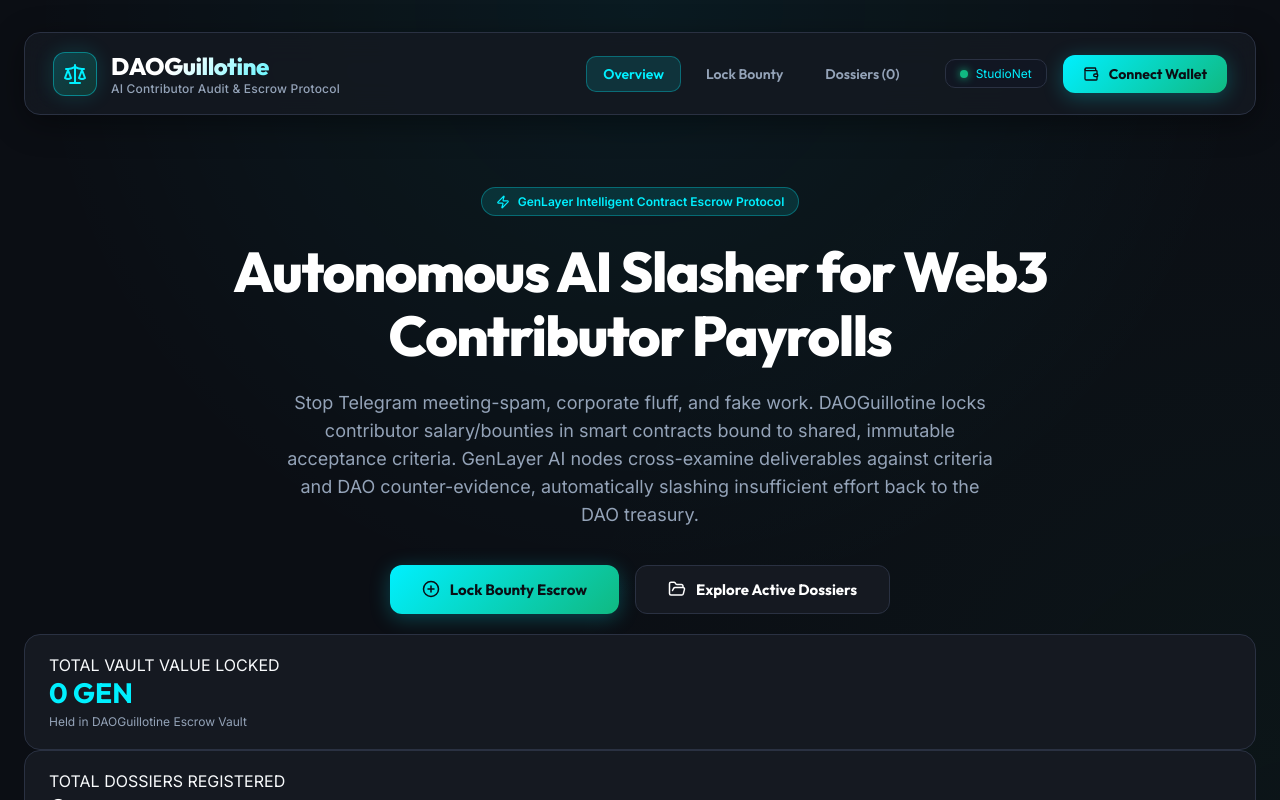
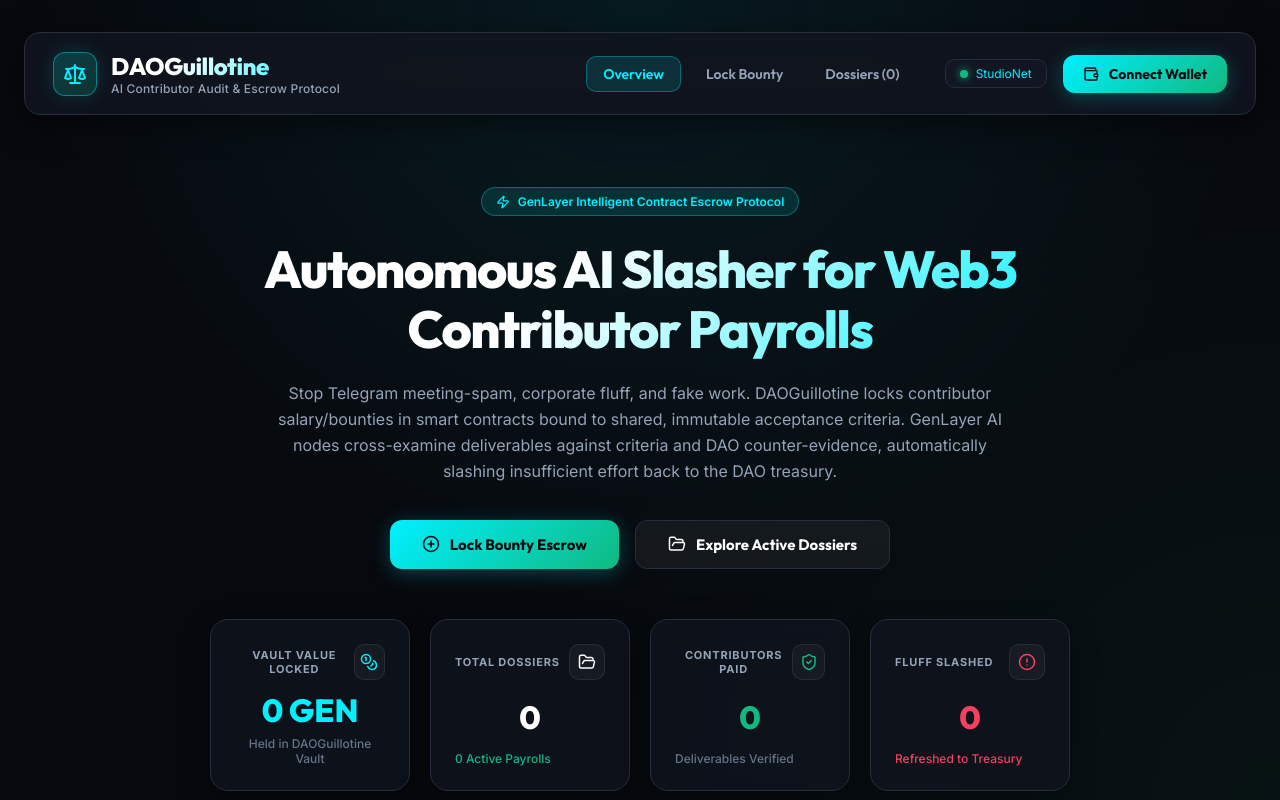
Before and after one commit to Tannpd/daoguillotine-slasher, a React (Vite) app in the folder frontend/: page / in a window 1280 px wide. Shown: the top 800 px of the page. Built offline with nearby package versions, Linux system fonts and the light colour scheme.

Commit message:
style(ui): redesign landing stats grid into modern 4-column horizontal glassmorphism card layout with hover glows

```diff
--- a/frontend/src/App.jsx
+++ b/frontend/src/App.jsx
@@ -242,7 +242,7 @@
               Stop Telegram meeting-spam, corporate fluff, and fake work. DAOGuillotine locks contributor salary/bounties in smart contracts bound to shared, immutable acceptance criteria. GenLayer AI nodes cross-examine deliverables against criteria and DAO counter-evidence, automatically slashing insufficient effort back to the DAO treasury.
             </p>
 
-            <div style={{ display: 'flex', gap: '16px', justifyContent: 'center' }}>
+            <div style={{ display: 'flex', gap: '16px', justifyContent: 'center', marginBottom: '50px' }}>
               <button onClick={() => setActiveTab('CREATE_PAYROLL')} className="btn-primary" style={{ width: 'auto', padding: '14px 32px', fontSize: '15px' }}>
                 <PlusCircle size={18} />
                 Lock Bounty Escrow
@@ -252,43 +252,64 @@
                 Explore Active Dossiers
               </button>
             </div>
-          </div>
 
-          {/* Stats Bar */}
+            {/* STUNNING 4-COLUMN HORIZONTAL STATS GRID */}
             <div className="stats-grid">
               <div className="stat-card">
-              <div className="stat-title">TOTAL VAULT VALUE LOCKED</div>
+                <div className="stat-header">
+                  <span>VAULT VALUE LOCKED</span>
+                  <div className="stat-icon-wrapper">
+                    <Coins size={18} color="var(--primary-cyan)" />
+                  </div>
+                </div>
                 <div className="stat-value" style={{ color: 'var(--primary-cyan)' }}>
                   {formatGen(contractBalance)} GEN
                 </div>
-              <div style={{ fontSize: '12px', color: 'var(--text-muted)', marginTop: '4px' }}>
-                Held in DAOGuillotine Escrow Vault
+                <div className="stat-footer">
+                  Held in DAOGuillotine Vault
                 </div>
               </div>
 
               <div className="stat-card">
-              <div className="stat-title">TOTAL DOSSIERS REGISTERED</div>
+                <div className="stat-header">
+                  <span>TOTAL DOSSIERS</span>
+                  <div className="stat-icon-wrapper">
+                    <FolderOpen size={18} color="#FFF" />
+                  </div>
+                </div>
                 <div className="stat-value">{payrolls.length}</div>
-              <div style={{ fontSize: '12px', color: '#10B981', marginTop: '4px' }}>
+                <div className="stat-footer" style={{ color: '#10B981' }}>
                   {payrolls.filter(p => p.status === 'ACTIVE' || p.status === 'DISPUTED').length} Active Payrolls
                 </div>
               </div>
 
               <div className="stat-card">
-              <div className="stat-title">CONTRIBUTORS PAID</div>
+                <div className="stat-header">
+                  <span>CONTRIBUTORS PAID</span>
+                  <div className="stat-icon-wrapper">
+                    <ShieldCheck size={18} color="var(--emerald-success)" />
+                  </div>
+                </div>
                 <div className="stat-value" style={{ color: 'var(--emerald-success)' }}>{paidCount}</div>
-              <div style={{ fontSize: '12px', color: 'var(--text-muted)', marginTop: '4px' }}>
-                Tangible Deliverables Verified
+                <div className="stat-footer">
+                  Deliverables Verified
                 </div>
               </div>
 
               <div className="stat-card">
-              <div className="stat-title">FLUFF WORK SLASHED</div>
-              <div className="stat-value" style={{ color: 'var(--rose-slash)' }}>{slashedCount}</div>
-              <div style={{ fontSize: '12px', color: 'var(--rose-slash)', marginTop: '4px' }}>
-                Refreshed to DAO Treasury
+                <div className="stat-header">
+                  <span>FLUFF SLASHED</span>
+                  <div className="stat-icon-wrapper">
+                    <AlertCircle size={18} color="var(--rose-slash)" />
                   </div>
                 </div>
+                <div className="stat-value" style={{ color: 'var(--rose-slash)' }}>{slashedCount}</div>
+                <div className="stat-footer" style={{ color: 'var(--rose-slash)' }}>
+                  Refreshed to Treasury
+                </div>
+              </div>
+            </div>
+
           </div>
         </main>
       )}
@@ -461,12 +482,12 @@
 
                         {/* Detail Info Grid */}
                         <div style={{ display: 'grid', gridTemplateColumns: '1fr 1fr', gap: '16px', marginBottom: '24px' }}>
-                          <div style={{ background: '#0D1017', border: '1px solid var(--border-color)', borderRadius: '12px', padding: '14px 18px' }}>
+                          <div style={{ background: '#090C12', border: '1px solid var(--border-color)', borderRadius: '12px', padding: '14px 18px' }}>
                             <div style={{ fontSize: '11px', color: 'var(--text-muted)', fontWeight: 600 }}>DAO SOURCE (ESCROW OWNER)</div>
                             <div style={{ fontSize: '12px', color: '#FFF', fontFamily: 'var(--font-mono)', marginTop: '4px' }}>{selectedPayroll.dao}</div>
                           </div>
 
-                          <div style={{ background: '#0D1017', border: '1px solid var(--border-color)', borderRadius: '12px', padding: '14px 18px' }}>
+                          <div style={{ background: '#090C12', border: '1px solid var(--border-color)', borderRadius: '12px', padding: '14px 18px' }}>
                             <div style={{ fontSize: '11px', color: 'var(--text-muted)', fontWeight: 600 }}>CONTRIBUTOR RECIPIENT</div>
                             <div style={{ fontSize: '12px', color: '#FFF', fontFamily: 'var(--font-mono)', marginTop: '4px' }}>{selectedPayroll.contributor}</div>
                           </div>
@@ -604,7 +625,7 @@
                                 <div style={{ display: 'flex', flexDirection: 'column', gap: '20px' }}>
 
                                   {/* STAGE 1: SUBMIT WORK PROOF */}
-                                  <form onSubmit={handleSubmitWorkProof} style={{ background: '#0D1017', border: '1px solid var(--border-color)', borderRadius: '12px', padding: '20px' }}>
+                                  <form onSubmit={handleSubmitWorkProof} style={{ background: '#090C12', border: '1px solid var(--border-color)', borderRadius: '12px', padding: '20px' }}>
                                     <div style={{ fontSize: '13px', fontWeight: 700, color: 'var(--primary-cyan)', marginBottom: '10px', display: 'flex', alignItems: 'center', gap: '8px' }}>
                                       <FileCode size={16} />
                                       STAGE 1: SUBMIT WORK PROOF & OPEN DAO CHALLENGE WINDOW
@@ -625,7 +646,7 @@
                                   </form>
 
                                   {/* STAGE 2: SUBMIT COUNTER EVIDENCE */}
-                                  <form onSubmit={handleSubmitCounterEvidence} style={{ background: '#0D1017', border: '1px dashed var(--rose-slash)', borderRadius: '12px', padding: '20px' }}>
+                                  <form onSubmit={handleSubmitCounterEvidence} style={{ background: '#090C12', border: '1px dashed var(--rose-slash)', borderRadius: '12px', padding: '20px' }}>
                                     <div style={{ fontSize: '13px', fontWeight: 700, color: 'var(--rose-slash)', marginBottom: '10px', display: 'flex', alignItems: 'center', gap: '8px' }}>
                                       <Shield size={16} />
                                       DAO CHALLENGE WINDOW: SUBMIT COUNTER-EVIDENCE
@@ -676,7 +697,7 @@
                               </div>
                             </div>
                           ) : (
-                            <div style={{ background: '#0D1017', padding: '20px', borderRadius: '12px', border: '1px solid var(--border-color)', color: 'var(--text-muted)', textAlign: 'center', fontSize: '13px' }}>
+                            <div style={{ background: '#090C12', padding: '20px', borderRadius: '12px', border: '1px solid var(--border-color)', color: 'var(--text-muted)', textAlign: 'center', fontSize: '13px' }}>
                               Dossier Finalized. Payout settled, slashed, or reclaimed on-chain.
                             </div>
                           )}
--- a/frontend/src/index.css
+++ b/frontend/src/index.css
@@ -1,11 +1,11 @@
 @import url('https://fonts.googleapis.com/css2?family=Inter:wght@300;400;500;600;700&family=Outfit:wght@500;600;700;800&family=JetBrains+Mono:wght@400;500;600&display=swap');
 
 :root {
-  --bg-dark: #0B0E14;
-  --bg-card: #151921;
-  --bg-card-hover: #1C222E;
-  --bg-surface: #1E232F;
-  --border-color: #2A3142;
+  --bg-dark: #07090E;
+  --bg-card: #11151F;
+  --bg-card-hover: #181E2C;
+  --bg-surface: #1E2433;
+  --border-color: #262D3D;
   --border-focus: #00F0FF;
 
   --primary-cyan: #00F0FF;
@@ -38,8 +38,8 @@
   overflow-x: hidden;
   position: relative;
   background-image:
-    radial-gradient(circle at 50% 0%, rgba(0, 240, 255, 0.06) 0%, transparent 60%),
-    radial-gradient(circle at 100% 100%, rgba(16, 185, 129, 0.04) 0%, transparent 50%);
+    radial-gradient(circle at 50% 0%, rgba(0, 240, 255, 0.08) 0%, transparent 60%),
+    radial-gradient(circle at 100% 100%, rgba(16, 185, 129, 0.05) 0%, transparent 50%);
   background-attachment: fixed;
 }
 
@@ -56,12 +56,12 @@
   justify-content: space-between;
   align-items: center;
   padding: 18px 28px;
-  background: rgba(21, 25, 33, 0.85);
+  background: rgba(17, 21, 31, 0.85);
   backdrop-filter: blur(16px);
   border: 1px solid var(--border-color);
   border-radius: 16px;
   margin-bottom: 32px;
-  box-shadow: 0 8px 32px rgba(0, 0, 0, 0.4);
+  box-shadow: 0 8px 32px rgba(0, 0, 0, 0.5);
 }
 
 .brand-logo {
@@ -132,344 +132,141 @@
 }
 
 /* --- LANDING PAGE STYLES --- */
-.landing-wrapper {
-  display: flex;
-  flex-direction: column;
-  gap: 60px;
-}
-
 .hero-section {
   text-align: center;
-  padding: 40px 20px 20px 20px;
+  padding: 40px 20px 30px 20px;
   max-width: 900px;
   margin: 0 auto;
 }
 
-.hero-badge {
-  display: inline-flex;
-  align-items: center;
-  gap: 8px;
-  padding: 8px 18px;
-  background: rgba(0, 240, 255, 0.08);
-  border: 1px solid rgba(0, 240, 255, 0.3);
-  border-radius: 30px;
-  font-family: var(--font-mono);
-  font-size: 12px;
-  font-weight: 600;
-  color: var(--primary-cyan);
-  margin-bottom: 24px;
-  box-shadow: 0 0 20px rgba(0, 240, 255, 0.1);
-}
-
 .hero-title {
   font-family: var(--font-heading);
-  font-size: 56px;
+  font-size: 52px;
   font-weight: 800;
   line-height: 1.15;
   letter-spacing: -1.5px;
-  color: #FFF;
+  background: linear-gradient(135deg, #FFFFFF 40%, var(--primary-cyan) 100%);
+  -webkit-background-clip: text;
+  -webkit-text-fill-color: transparent;
   margin-bottom: 20px;
 }
 
-.gradient-text {
-  background: linear-gradient(135deg, #00F0FF 0%, #10B981 100%);
-  -webkit-background-clip: text;
-  -webkit-text-fill-color: transparent;
-}
-
 .hero-description {
-  font-size: 18px;
+  font-size: 16px;
   color: var(--text-muted);
-  line-height: 28px;
-  max-width: 720px;
+  line-height: 26px;
+  max-width: 760px;
   margin: 0 auto 36px auto;
 }
 
-.hero-cta-group {
-  display: flex;
-  justify-content: center;
-  gap: 16px;
-  margin-bottom: 60px;
+/* --- STUNNING STATS GRID & CARDS --- */
+.stats-grid {
+  display: grid;
+  grid-template-columns: repeat(4, 1fr);
+  gap: 20px;
+  margin-top: 40px;
+  width: 100%;
 }
 
-.btn-secondary {
-  display: inline-flex;
-  align-items: center;
-  gap: 10px;
-  padding: 16px 32px;
-  border-radius: 12px;
-  font-family: var(--font-heading);
-  font-size: 16px;
-  font-weight: 700;
-  color: #FFF;
-  background: var(--bg-card);
-  border: 1px solid var(--border-color);
-  cursor: pointer;
-  transition: all 0.25s ease;
+@media (max-width: 1024px) {
+  .stats-grid {
+    grid-template-columns: repeat(2, 1fr);
+  }
 }
 
-.btn-secondary:hover {
-  background: var(--bg-card-hover);
-  border-color: rgba(255, 255, 255, 0.2);
-  transform: translateY(-2px);
-}
-
-/* Hero Stats Bar */
-.hero-stats {
-  display: flex;
-  align-items: center;
-  justify-content: space-around;
-  background: var(--bg-card);
-  border: 1px solid var(--border-color);
-  border-radius: 20px;
-  padding: 24px 32px;
-  box-shadow: 0 12px 32px rgba(0, 0, 0, 0.3);
-}
-
-.hero-stat-item {
-  text-align: center;
-}
-
-.hero-stat-num {
-  font-family: var(--font-heading);
-  font-size: 32px;
-  font-weight: 800;
-  color: #FFF;
-}
-
-.hero-stat-lbl {
-  font-size: 13px;
-  color: var(--text-muted);
-  font-weight: 500;
-  margin-top: 4px;
-}
-
-.hero-stat-divider {
-  width: 1px;
-  height: 40px;
-  background: var(--border-color);
-}
-
-/* Feature Grid */
-.features-grid {
-  display: grid;
-  grid-template-columns: repeat(auto-fit, minmax(320px, 1fr));
-  gap: 24px;
-}
-
-.feature-card {
-  background: var(--bg-card);
-  border: 1px solid var(--border-color);
-  border-radius: 20px;
-  padding: 32px;
-  transition: all 0.25s ease;
-}
-
-.feature-card:hover {
-  border-color: rgba(0, 240, 255, 0.3);
-  transform: translateY(-4px);
-  box-shadow: 0 16px 36px rgba(0, 0, 0, 0.4);
-}
-
-.feature-icon {
-  width: 52px;
-  height: 52px;
-  border-radius: 14px;
-  display: flex;
-  align-items: center;
-  justify-content: center;
-  margin-bottom: 20px;
-}
-
-.feature-title {
-  font-family: var(--font-heading);
-  font-size: 20px;
-  font-weight: 700;
-  color: #FFF;
-  margin-bottom: 12px;
-}
-
-.feature-text {
-  font-size: 14px;
-  color: var(--text-muted);
-  line-height: 22px;
-}
-
-.code-tag {
-  font-family: var(--font-mono);
-  background: rgba(0, 240, 255, 0.1);
-  color: var(--primary-cyan);
-  padding: 2px 6px;
-  border-radius: 4px;
-  font-size: 12px;
-}
-
-/* How It Works Panel */
-.how-it-works-panel {
-  background: var(--bg-card);
-  border: 1px solid var(--border-color);
-  border-radius: 24px;
-  padding: 48px;
-  text-align: center;
-}
-
-.section-heading {
-  font-family: var(--font-heading);
-  font-size: 32px;
-  font-weight: 800;
-  color: #FFF;
-  margin-bottom: 8px;
-}
-
-.section-sub {
-  font-size: 15px;
-  color: var(--text-muted);
-  margin-bottom: 40px;
-}
-
-.steps-container {
-  display: grid;
-  grid-template-columns: repeat(auto-fit, minmax(280px, 1fr));
-  gap: 24px;
-  text-align: left;
-}
-
-.step-box {
-  background: #0D1017;
-  border: 1px solid var(--border-color);
-  border-radius: 16px;
-  padding: 28px;
-  position: relative;
-}
-
-.step-number {
-  font-family: var(--font-heading);
-  font-size: 40px;
-  font-weight: 800;
-  color: var(--primary-cyan);
-  opacity: 0.3;
-  margin-bottom: 12px;
-}
-
-.step-title {
-  font-family: var(--font-heading);
-  font-size: 18px;
-  font-weight: 700;
-  color: #FFF;
-  margin-bottom: 8px;
-}
-
-.step-desc {
-  font-size: 13px;
-  color: var(--text-muted);
-  line-height: 20px;
-}
-
-/* --- STAT GRID & CARDS --- */
-.stat-grid {
-  display: grid;
-  grid-template-columns: repeat(auto-fit, minmax(240px, 1fr));
-  gap: 20px;
-  margin-bottom: 32px;
+@media (max-width: 640px) {
+  .stats-grid {
+    grid-template-columns: 1fr;
+  }
 }
 
 .stat-card {
-  background: var(--bg-card);
+  background: rgba(17, 21, 31, 0.75);
+  backdrop-filter: blur(12px);
   border: 1px solid var(--border-color);
-  border-radius: 16px;
-  padding: 20px 24px;
-  transition: all 0.25s ease;
+  border-radius: 18px;
+  padding: 24px;
+  transition: all 0.3s cubic-bezier(0.4, 0, 0.2, 1);
   position: relative;
   overflow: hidden;
+  display: flex;
+  flex-direction: column;
+  justify-content: space-between;
+  box-shadow: 0 10px 30px rgba(0, 0, 0, 0.3);
+}
+
+.stat-card::before {
+  content: '';
+  position: absolute;
+  top: 0;
+  left: 0;
+  right: 0;
+  height: 2px;
+  background: linear-gradient(90deg, transparent, var(--primary-cyan), transparent);
+  opacity: 0;
+  transition: opacity 0.3s ease;
 }
 
 .stat-card:hover {
-  border-color: rgba(0, 240, 255, 0.3);
-  transform: translateY(-2px);
-  box-shadow: 0 12px 24px rgba(0, 0, 0, 0.3);
+  background: rgba(24, 30, 44, 0.9);
+  border-color: rgba(0, 240, 255, 0.4);
+  transform: translateY(-4px);
+  box-shadow: 0 16px 36px rgba(0, 240, 255, 0.12);
+}
+
+.stat-card:hover::before {
+  opacity: 1;
 }
 
 .stat-header {
   display: flex;
   justify-content: space-between;
   align-items: center;
+  font-size: 11px;
+  font-weight: 700;
+  letter-spacing: 0.8px;
   color: var(--text-muted);
-  font-size: 12px;
-  font-weight: 600;
-  letter-spacing: 0.5px;
-  margin-bottom: 12px;
   text-transform: uppercase;
+  margin-bottom: 14px;
+}
+
+.stat-icon-wrapper {
+  width: 36px;
+  height: 36px;
+  border-radius: 10px;
+  display: flex;
+  align-items: center;
+  justify-content: center;
+  background: rgba(255, 255, 255, 0.04);
+  border: 1px solid rgba(255, 255, 255, 0.08);
 }
 
 .stat-value {
   font-family: var(--font-heading);
-  font-size: 28px;
-  font-weight: 700;
+  font-size: 32px;
+  font-weight: 800;
   color: #FFF;
+  line-height: 1;
+  margin-bottom: 10px;
 }
 
-/* Tabs */
-.tabs-header {
-  display: flex;
-  gap: 12px;
-  border-bottom: 1px solid var(--border-color);
-  padding-bottom: 16px;
-  margin-bottom: 28px;
-}
-
-.tab-btn {
+.stat-footer {
+  font-size: 12px;
+  color: var(--text-dim);
+  font-weight: 500;
   display: flex;
   align-items: center;
-  gap: 10px;
-  padding: 12px 22px;
-  border-radius: 12px;
-  font-family: var(--font-heading);
-  font-size: 15px;
-  font-weight: 600;
-  color: var(--text-muted);
-  background: transparent;
-  border: 1px solid transparent;
-  cursor: pointer;
-  transition: all 0.2s ease;
-}
-
-.tab-btn:hover {
-  color: var(--text-main);
-  background: rgba(255, 255, 255, 0.04);
-}
-
-.tab-btn.active {
-  color: var(--primary-cyan);
-  background: var(--primary-cyan-dim);
-  border-color: rgba(0, 240, 255, 0.3);
-  box-shadow: 0 4px 16px rgba(0, 240, 255, 0.1);
+  gap: 6px;
 }
 
 /* Glass Panels */
-.glass-panel {
-  background: var(--bg-card);
+.glass-card {
+  background: rgba(17, 21, 31, 0.8);
+  backdrop-filter: blur(16px);
   border: 1px solid var(--border-color);
   border-radius: 20px;
   padding: 32px;
   box-shadow: 0 16px 40px rgba(0, 0, 0, 0.4);
-}
-
-.panel-title {
-  font-family: var(--font-heading);
-  font-size: 20px;
-  font-weight: 700;
-  color: #FFF;
-  display: flex;
-  align-items: center;
-  gap: 10px;
-  margin-bottom: 8px;
-}
-
-.panel-desc {
-  font-size: 14px;
-  color: var(--text-muted);
-  line-height: 22px;
-  margin-bottom: 28px;
 }
 
 /* Modern Form Controls */
@@ -479,8 +276,8 @@
 
 .form-label {
   display: block;
-  font-size: 13px;
-  font-weight: 600;
+  font-size: 12px;
+  font-weight: 700;
   color: var(--text-muted);
   margin-bottom: 8px;
   text-transform: uppercase;
@@ -489,7 +286,7 @@
 
 .form-input {
   width: 100%;
-  background: #0D1017;
+  background: #090C12;
   border: 1px solid var(--border-color);
   border-radius: 12px;
   padding: 14px 18px;
@@ -515,9 +312,9 @@
   padding: 16px 28px;
   border-radius: 12px;
   font-family: var(--font-heading);
-  font-size: 16px;
+  font-size: 15px;
   font-weight: 700;
-  color: #0B0E14;
+  color: #07090E;
   background: linear-gradient(135deg, #00F0FF 0%, #10B981 100%);
   border: none;
   cursor: pointer;
@@ -534,6 +331,29 @@
   opacity: 0.5;
   cursor: not-allowed;
   transform: none;
+}
+
+.btn-secondary {
+  display: inline-flex;
+  align-items: center;
+  justify-content: center;
+  gap: 10px;
+  padding: 14px 28px;
+  border-radius: 12px;
+  font-family: var(--font-heading);
+  font-size: 15px;
+  font-weight: 700;
+  color: #FFF;
+  background: rgba(255, 255, 255, 0.05);
+  border: 1px solid var(--border-color);
+  cursor: pointer;
+  transition: all 0.25s ease;
+}
+
+.btn-secondary:hover {
+  background: rgba(255, 255, 255, 0.1);
+  border-color: rgba(255, 255, 255, 0.2);
+  transform: translateY(-2px);
 }
 
 /* Preset buttons */
@@ -604,7 +424,7 @@
 
 /* Audit decree box */
 .decree-box {
-  background: rgba(13, 16, 23, 0.8);
+  background: rgba(9, 12, 18, 0.85);
   border: 1px solid var(--border-color);
   border-left: 4px solid var(--primary-cyan);
   border-radius: 12px;
@@ -623,7 +443,7 @@
 /* Effort Progress Bar */
 .progress-bar-track {
   height: 10px;
-  background: #0D1017;
+  background: #090C12;
   border-radius: 10px;
   overflow: hidden;
   position: relative;
@@ -646,30 +466,24 @@
 }
 
 /* Sidebar List */
-.dossier-list {
-  display: flex;
-  flex-direction: column;
-  gap: 12px;
-}
-
-.dossier-item {
-  background: var(--bg-card);
+.payroll-card {
+  background: rgba(9, 12, 18, 0.6);
   border: 1px solid var(--border-color);
   border-radius: 12px;
-  padding: 18px 20px;
+  padding: 16px;
   cursor: pointer;
   transition: all 0.2s ease;
 }
 
-.dossier-item:hover {
-  background: var(--bg-card-hover);
+.payroll-card:hover {
+  background: rgba(24, 30, 44, 0.7);
   border-color: rgba(255, 255, 255, 0.15);
 }
 
-.dossier-item.selected {
+.payroll-card.selected {
   border-color: var(--primary-cyan);
-  background: rgba(0, 240, 255, 0.04);
-  box-shadow: 0 0 20px rgba(0, 240, 255, 0.08);
+  background: rgba(0, 240, 255, 0.06);
+  box-shadow: 0 0 20px rgba(0, 240, 255, 0.1);
 }
 
 /* --- MODERN WEB3 LOADING MODAL --- */
@@ -679,7 +493,7 @@
   left: 0;
   right: 0;
   bottom: 0;
-  background: rgba(11, 14, 20, 0.88);
+  background: rgba(7, 9, 14, 0.88);
   backdrop-filter: blur(20px);
   display: flex;
   align-items: center;
@@ -748,7 +562,7 @@
 }
 
 .loading-steps-box {
-  background: #0D1017;
+  background: #090C12;
   border: 1px solid var(--border-color);
   border-radius: 14px;
   padding: 16px;
--- a/frontend/vite.config.js
+++ b/frontend/vite.config.js
@@ -7,9 +7,9 @@
   build: {
     rollupOptions: {
       output: {
-        entryFileNames: `assets/[name]-v5-[hash].js`,
-        chunkFileNames: `assets/[name]-v5-[hash].js`,
-        assetFileNames: `assets/[name]-v5-[hash].[ext]`
+        entryFileNames: `assets/[name]-v6-[hash].js`,
+        chunkFileNames: `assets/[name]-v6-[hash].js`,
+        assetFileNames: `assets/[name]-v6-[hash].[ext]`
       }
     }
   }
```
Lines whose indentation alone changed are shown as unchanged.
